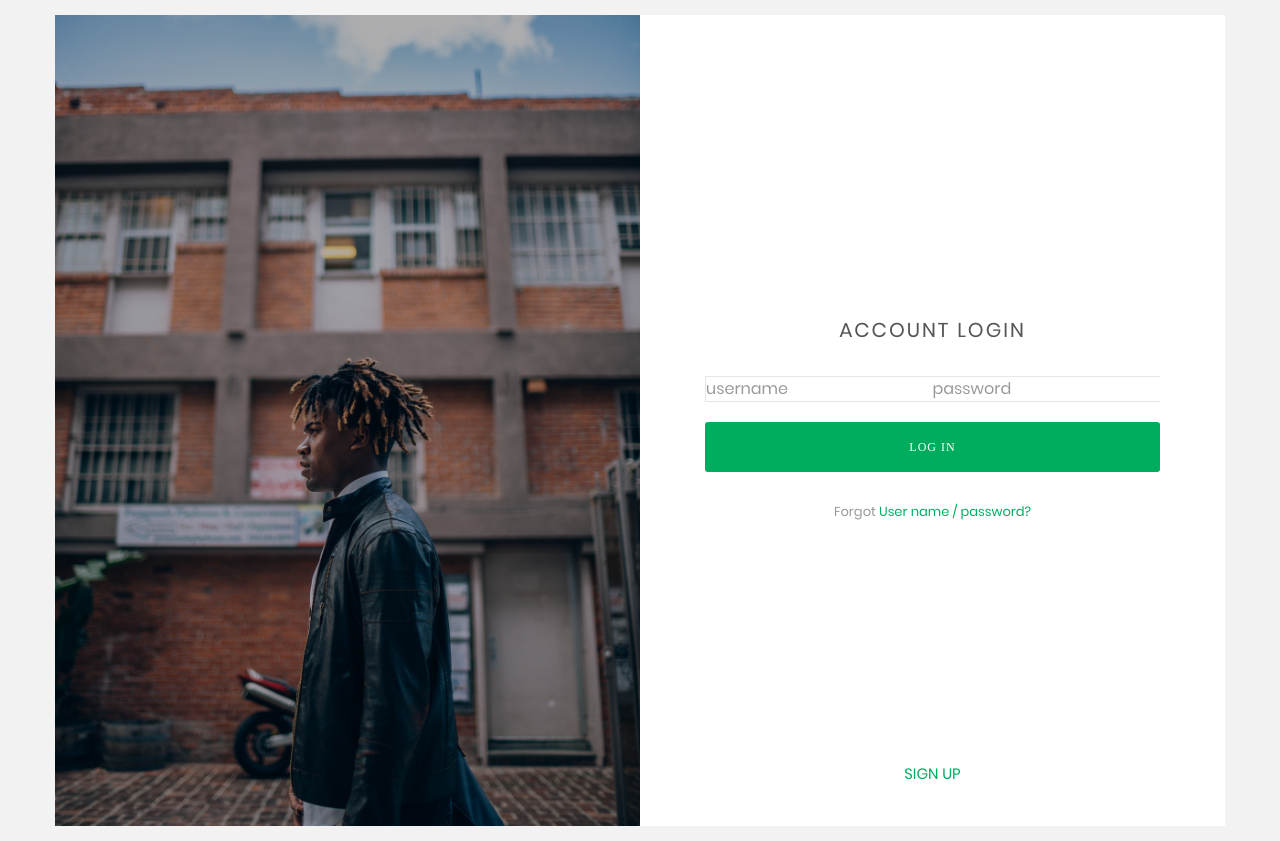
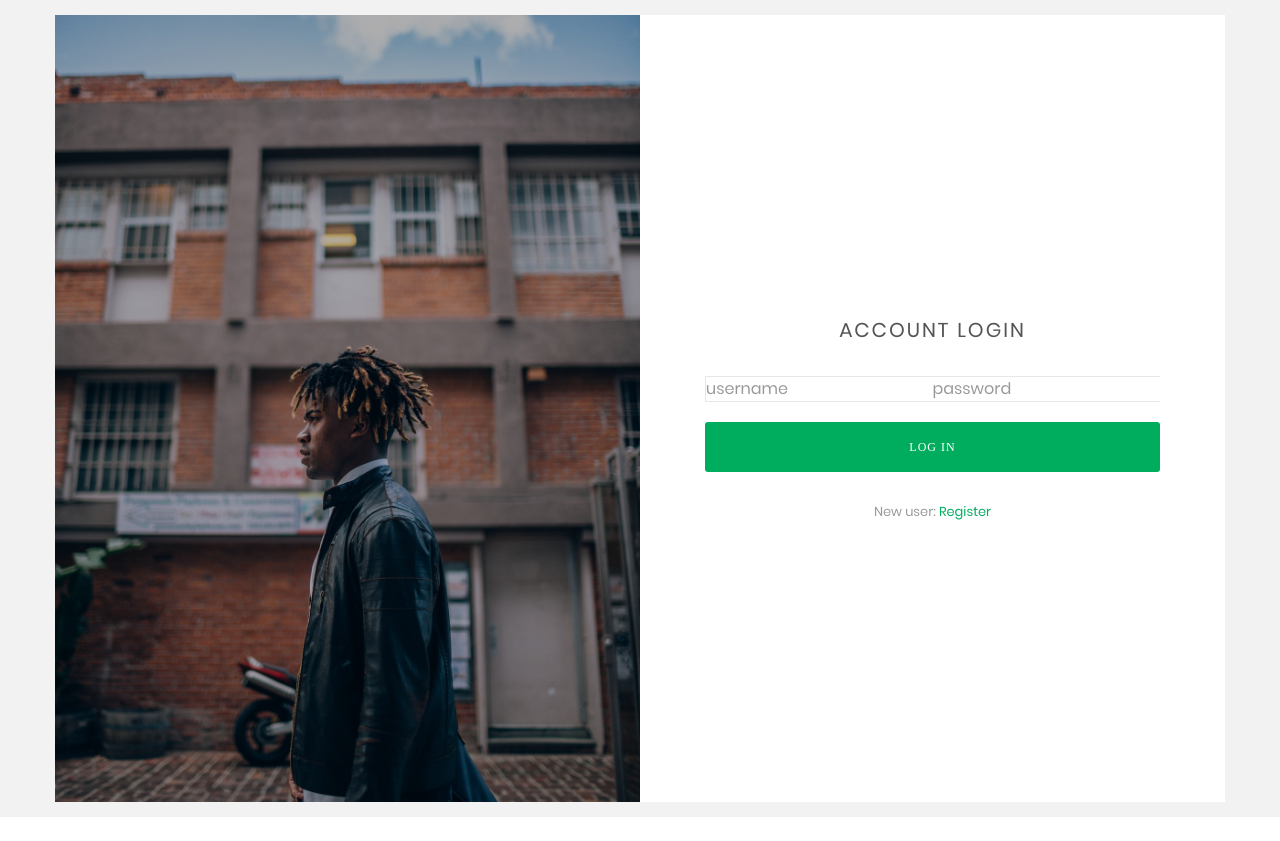
Before and after one commit to theRealNonso/sharptenant, a Django app: page /login in a window 1280 px wide. After the commit the page ends 817 px from the top, so only its background shows below. Run offline with Django 3.2, Linux system fonts and the light colour scheme; some libraries are stand-ins or nearby versions; some web fonts are replaced.

Commit message:
html changes to link

```diff
--- a/review/templates/review/index.html
+++ b/review/templates/review/index.html
@@ -53,8 +53,8 @@
 
               <ul class="site-menu js-clone-nav mr-auto d-none d-lg-block">
                 <li class="active"><a href="index.html">Home</a></li>
-                <li><a href="about.html">About</a></li>
                 <li><a href="login">Login</a></li>
+                <li><a href="about">About</a></li>
                 <li><a href="register">Register</a></li>
                 <li><a href="write-review"><span class="rounded bg-primary py-2 px-3 text-white"><span class="h5 mr-2">+</span> Post a Review</span></a></li>
               </ul>
@@ -213,10 +213,10 @@
       <div class="container">
         <div class="row">
           <div class="col-md-12">
-            <h2 class="text-white h4 font-weihgt-normal mb-4">Subscribe Newsletter</h2>
+            <h2 class="text-white h4 font-weihgt-normal mb-4">Get updates on great houses and those to avoid</h2>
           </div>
         </div>
-        <form action="" class="row">
+        <form action="https://gmail.us3.list-manage.com/subscribe/post?u=d8e8ff86892b6735720e504b6&amp;id=871c081a9f" method='post' class="row">
           <div class="col-md-9">
             <input type="text" class="form-control border-0 mb-3 mb-md-0" placeholder="Enter Your Email">
           </div>
--- a/review/templates/review/login.html
+++ b/review/templates/review/login.html
@@ -2,7 +2,7 @@
 <!DOCTYPE html>
 <html lang="en">
 <head>
-	<title>Sharptenant</title>
+	<title>SharpTenant</title>
 	<meta charset="UTF-8">
 	<meta name="viewport" content="width=device-width, initial-scale=1">
 <!--===============================================================================================-->
@@ -56,19 +56,14 @@
 
 					<div class="w-full text-center p-t-27 p-b-239">
 						<span class="txt1">
-							Forgot
+							New user:
 						</span>
 
-						<a href="#" class="txt2">
-							User name / password?
+						<a href="register" class="txt2">
+							Register
 						</a>
 					</div>
 
-					<div class="w-full text-center">
-						<a href="#" class="txt3">
-							Sign Up
-						</a>
-					</div>
 				</form>
 
 				<div class="login100-more" style="background-image: url('/static/images/bg-01.jpg');"></div>
--- a/review/templates/review/reviewSingle.html
+++ b/review/templates/review/reviewSingle.html
@@ -148,14 +148,14 @@
     </div>
 
 
-    <div class="py-5 bg-primary">
+   <div class="py-5 bg-primary">
       <div class="container">
         <div class="row">
           <div class="col-md-12">
-            <h2 class="text-white h4 font-weihgt-normal mb-4">Subscribe Newsletter</h2>
+            <h2 class="text-white h4 font-weihgt-normal mb-4">Get updates on great houses and those to avoid</h2>
           </div>
         </div>
-        <form action="" class="row">
+        <form action="https://gmail.us3.list-manage.com/subscribe/post?u=d8e8ff86892b6735720e504b6&amp;id=871c081a9f" method='post' class="row">
           <div class="col-md-9">
             <input type="text" class="form-control border-0 mb-3 mb-md-0" placeholder="Enter Your Email">
           </div>
--- a/review/urls.py
+++ b/review/urls.py
@@ -11,6 +11,7 @@ urlpatterns = [
     path('review', views.review, name='review'),
     path('register', views.register, name='register'),
     path('login', views.userlogin, name='login'),
+    path('about', views.about, name='about'),
     path('logout', views.userlogout, name='logout'),
     path('review-detail/<int:id>/', views.detailReview, name='detail'),
     # path('write-comment', views.comment, name='comment'),
--- a/review/views.py
+++ b/review/views.py
@@ -113,6 +113,9 @@ def review(request):
     else:
         return render(request, 'review/review.html', {'review':review})
 
+def about(request):
+    return render(request, 'review/about.html')
+
 
 def detailReview(request, id):
     review = rm.Review.objects.get(id=id)
```
Also changed, not shown: review/templates/review/new-post.html (+5 -7 lines).
